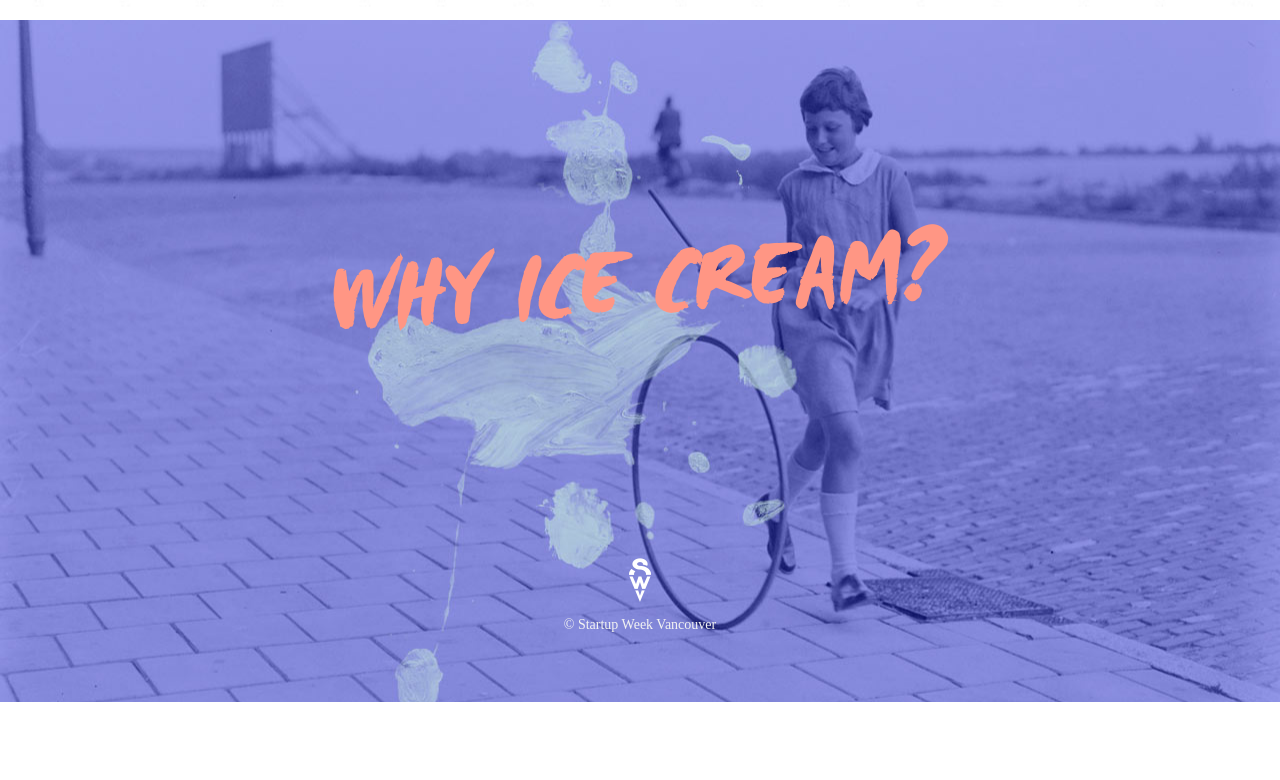
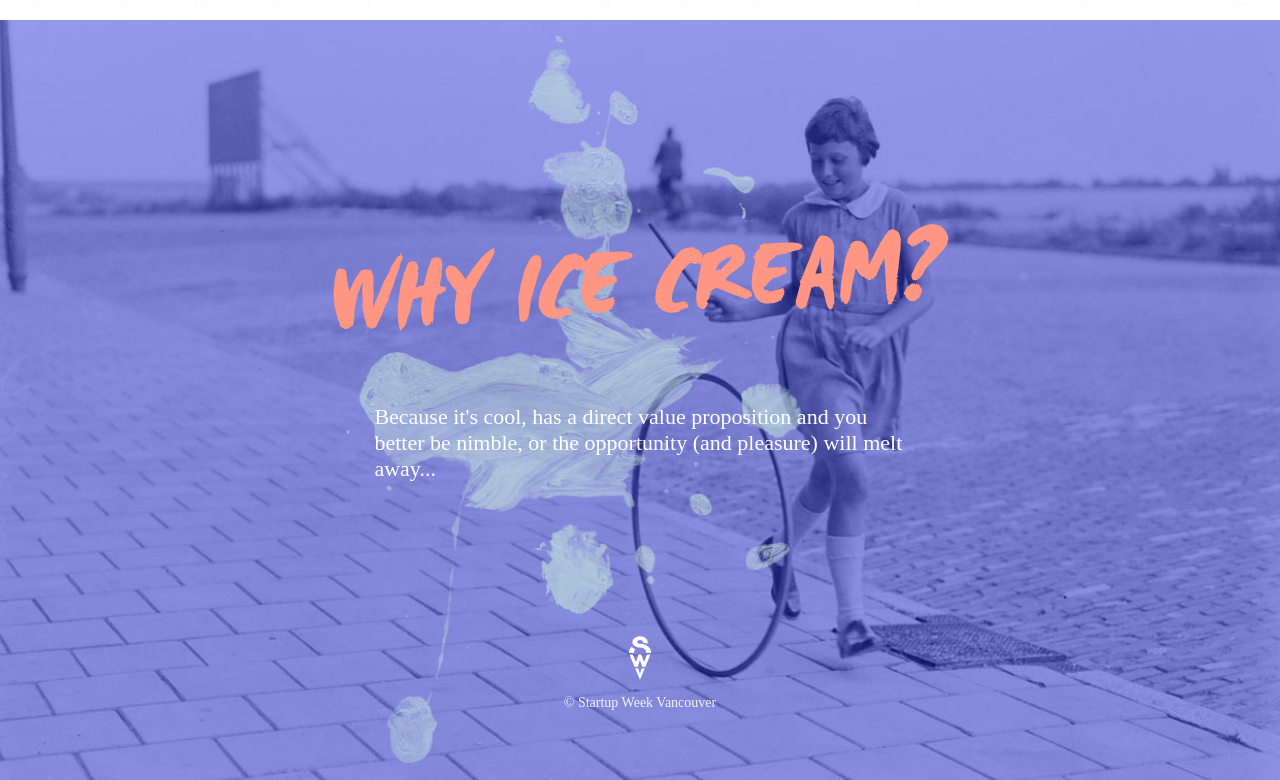
Before and after one commit to PixelCrafters/StartupWeekVancouver, a website: page index.html in a window 1280 px wide. Shown: the part 4013-4793 px from the top of the page. Before the commit the page ends 4715 px from the top, so only its background shows below. Drawn offline with Linux system fonts and the light colour scheme.

Commit message:
Added copy back

```diff
--- a/index.html
+++ b/index.html
@@ -145,7 +145,7 @@
     <section class='why'>
       <div class='row'>
         <h1>Why Ice Cream?</h1>
-        <p></p>
+        <p>Because it's cool, has a direct value proposition and you better be nimble, or the opportunity (and pleasure) will melt away...</p>
         <div>
           <i class='icon-SWV'></i>
         </div>
```
